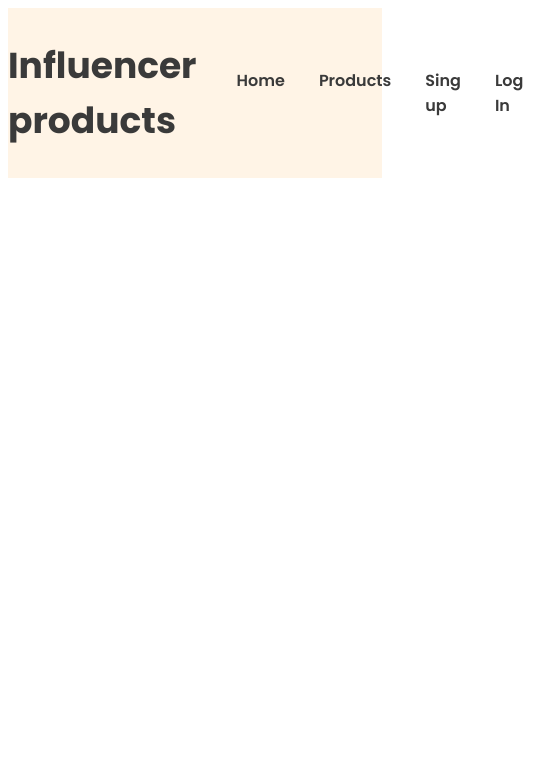
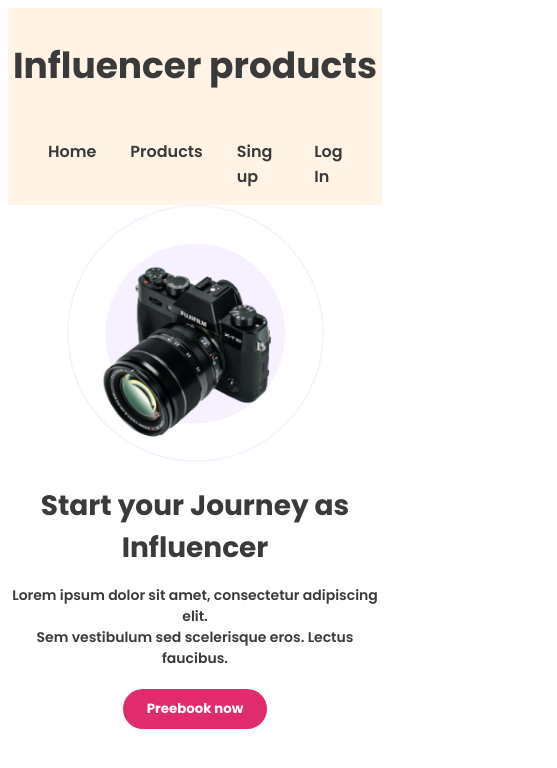
Before and after one commit to Shariar2006/influencer-gear-practice, a plain HTML site: page index.html in a window 390 px wide. Shown: the whole page, 557 px wide, since content can reach past the window. Drawn offline with Linux system fonts and the light colour scheme.

Commit message:
added banner section

```diff
--- a/index.html
+++ b/index.html
@@ -28,6 +28,18 @@
                 </ul>
             </div>
         </nav>
+        <section class="banner-section">
+            <div class="banner-content">
+                <h1 class="banner-title">
+                    Start your Journey as <br> Influencer
+                </h1>
+                <p class="banner-description">Lorem ipsum dolor sit amet, consectetur adipiscing elit. <br> Sem vestibulum sed scelerisque eros. Lectus faucibus.</p>
+                <button class="btn">Preebook now</button>
+            </div>
+            <div class="banner-img">
+                <img src="images/main-camera.png" alt="">
+            </div>
+        </section>
     </header>
     <main>
 
--- a/styles/styles.css
+++ b/styles/styles.css
@@ -8,7 +8,8 @@
     justify-content: space-between;
     align-items: center;
 }
-.nav-title{
+
+.nav-title {
     color: #3A3A3A;
     font-size: 24px;
     font-weight: 700;
@@ -24,3 +25,82 @@
     color: #3A3A3A;
     font-weight: 600;
 }
+
+.banner-section {
+    display: flex;
+    justify-content: space-around;
+    align-items: center;
+    margin-bottom: 70px;
+}
+
+.banner-title {
+    color: #3A3A3A;
+    font-size: 52px;
+    font-weight: 700;
+    margin-bottom: 0px;
+}
+
+.banner-description {
+    color: #3A3A3A;
+    font-size: 16px;
+    font-weight: 600;
+    margin-top: 16px;
+    margin-bottom: 0px;
+}
+
+.btn {
+    color: #fff;
+    font-weight: 700;
+    padding: 10px 24px;
+    border: none;
+    border-radius: 41px;
+    background: #E02C6D;
+    margin-top: 20px;
+}
+
+.banner-img {
+    background-image: url('../images/Circle\ design.svg');
+    background-repeat: no-repeat;
+    width: 475px;
+    height: 475px;
+}
+
+.banner-img img {
+    padding: 30px 33px 31px 2px;
+}
+
+
+
+@media screen and (max-width:576px) {
+    .nav-container {
+        flex-direction: column;
+    }
+
+    .banner-section {
+        flex-direction: column-reverse;
+        text-align: center;
+    }
+
+    .banner-title {
+        font-size: 28px;
+    }
+
+    .banner-description {
+        font-size: 14px;
+    }
+
+    .banner-img {
+        background-image: url('../images/Circle\ design.svg');
+        background-repeat: no-repeat;
+        width: 257px;
+        height: 257px;
+        background-size: cover;
+    }
+
+    .banner-img img {
+        width: 202px;
+        height: 190px;
+        padding: 51px 33px 16px 22px;
+
+    }
+}
```
